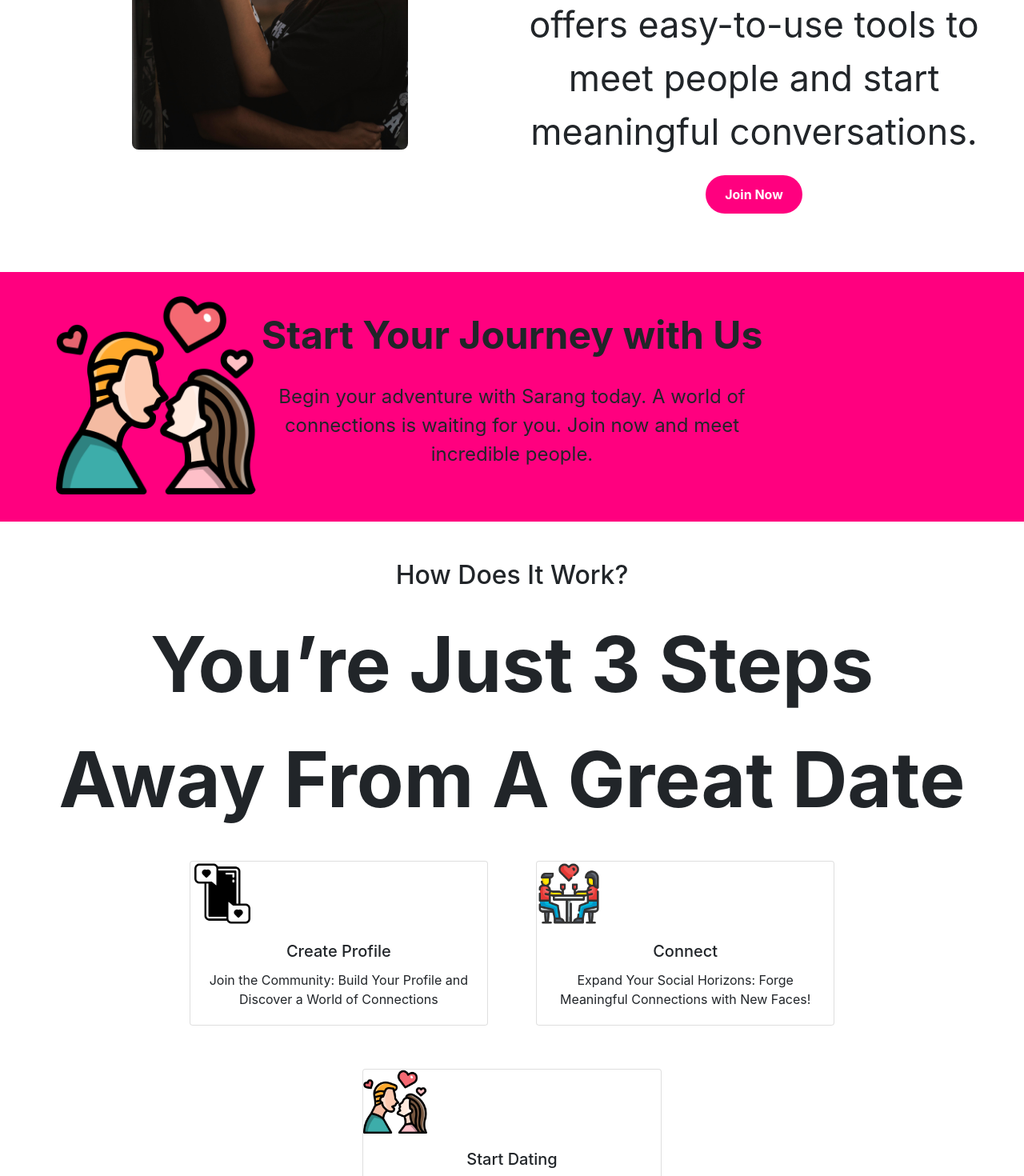
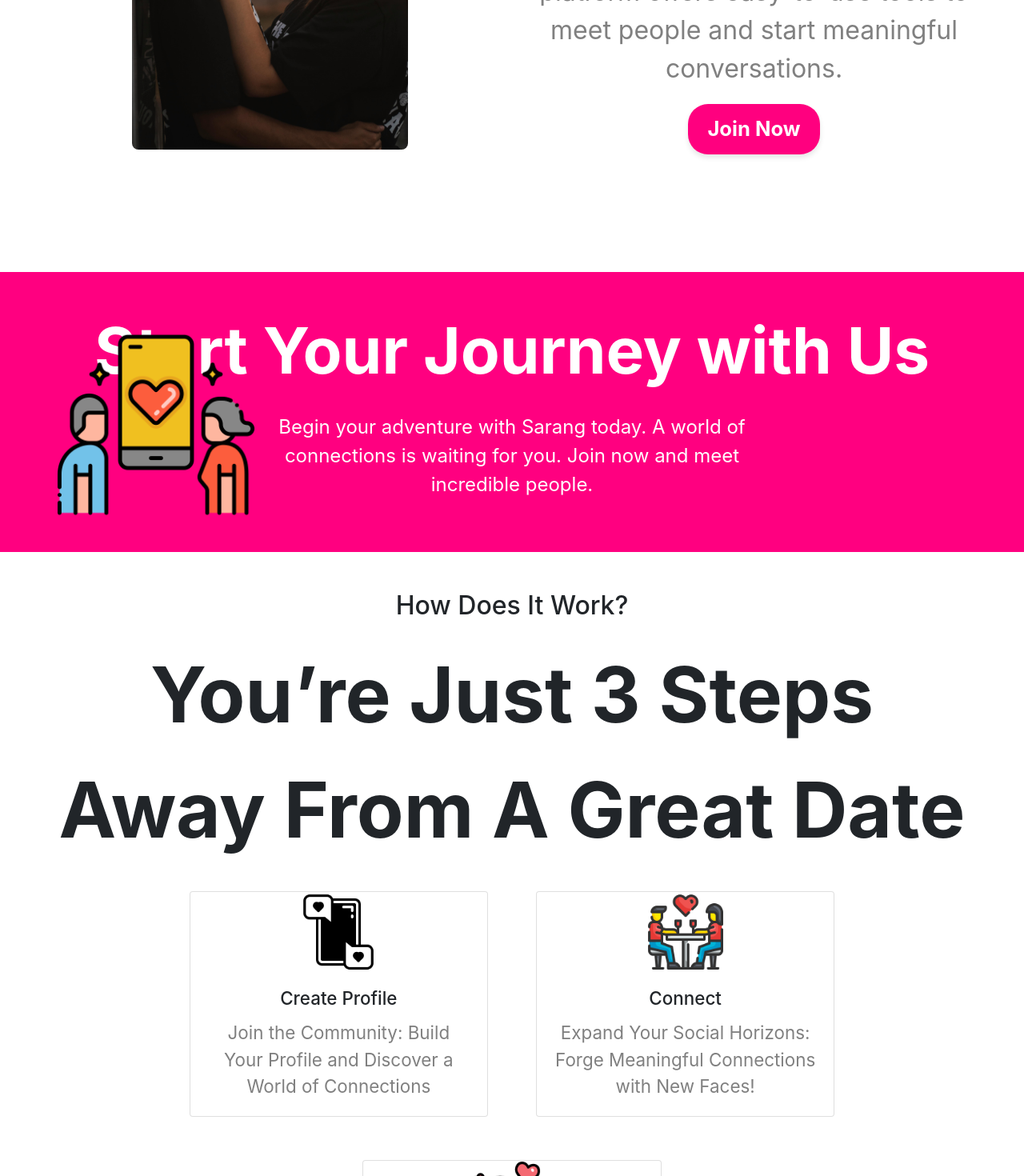
Before and after one commit to impana1999/Sarang, a React (Create React App) app: page / in a window 1280 px wide. Shown: the part 1260-2730 px from the top of the page at 80% size. Built offline with nearby package versions, Linux system fonts and the light colour scheme.

Commit message:
first commit

```diff
--- a/src/components/Dashboard/dashbard.css
+++ b/src/components/Dashboard/dashbard.css
@@ -35,7 +35,8 @@
   position: absolute;
   top: 40px;
   right: 50px;
-  display: flex;
+  display: flex; /* This will place the links side by side */
+
 }
 
 .top-right-nav a {
@@ -43,7 +44,6 @@
   color: white;
   text-decoration: none;
   font-weight: bold;
-  margin-right: 30px;
 }
 
 .top-right-nav a:last-child {
@@ -82,6 +82,7 @@
   font-size: 4rem;
   font-weight: bold;
   margin-bottom: 20px;
+  font-style:normal
 }
 
 .subtitle {
@@ -94,17 +95,19 @@
   color: white;
   border: none;
   padding: 12px 24px;
-  font-size: 1rem;
+  font-size: 1.6rem;
   font-weight: bold;
   cursor: pointer;
+  font-style: unset;
   border-radius: 25px;
   transition: background-color 0.3s ease;
+  box-shadow: 0px 4px 6px rgba(0, 0, 0, 0.1);
 }
 
 .cta-button:hover {
-  background-color: #e6006f;
+  background-color: #0056b3; /* Darker background color on hover */
+  box-shadow: 0px 6px 12px rgba(0, 0, 0, 0.2); /* Increase shadow on hover */
 }
-
 /* Second Section with Left and Right Columns */
 .split-section {
   display: flex;
@@ -137,30 +140,35 @@
   font-size: 5rem;
   font-weight: bold;
   margin-bottom: 15px;
+  font-style: normal;
 }
 
 .section-text {
-  font-size: 2.8rem;
+  font-size: 2rem;
   margin-bottom: 20px;
+  color:#808080
 }
 
 /* Third Section: Start Your Journey */
 .start-your-journey {
-  background-color: #ff007f;
+  background-color: #ff0080;
   padding: 50px; /* Unified padding for consistency */
   text-align: center;
+  color: white;
 }
 
 .journey-title {
-  font-size: 3rem;
+  font-size: 5rem;
   font-weight: bold;
   margin-bottom: 20px;
+  font-style: normal;
 }
 
 .journey-content {
   display: flex;
   justify-content: center;
   align-items: center;
+  font-size: 2rem;
   gap: 30px;
   position: relative;
 }
@@ -186,7 +194,7 @@
   padding: 50px; /* Unified padding for consistency */
   text-align: center;
   background-color: #fff;
-  height: 90vh;;
+  height: 90vh;
 }
 
 .how-it-works-title {
@@ -198,6 +206,7 @@
   font-size: 6rem;
   margin-bottom: 30px;
   font-weight: bold;
+  font-style: normal;
 }
 
 .steps-container {
@@ -208,31 +217,34 @@
   flex-wrap: wrap;
 }
 
-.step {
-  flex: 1;
-  display: flex;
-  justify-content: flex-start;
-  align-items: center;
-  text-align: left;
-  margin-bottom: 20px;
+.step-card {
+  position: relative;
+  width: 100%;  /* Allow card to take full width */
 }
 
 .step-image {
-  width: 80px;
-  height: 80px;
-  margin-right: 20px;
+  display: block;  /* Make the image block-level for centering */
+  margin-left: auto;
+  margin-right: auto;  /* This centers the image inside the card */
+  width: 100px;  /* Set a fixed width */
+  height: 100px;  /* Set a fixed height */
+  object-fit: cover;  /* Maintain the aspect ratio */
 }
 
-.step-text h3 {
-  font-size: 1.8rem;
-  font-weight: bold;
-  margin-bottom: 10px;
+.card-body {
+  padding-top: 20px;
+  text-align: center;  /* Center the text inside the card */
 }
 
-.step-text p {
-  font-size: 1.2rem;
+.card-title {
+  font-size: 1.4rem;
+  font-style: normal;
 }
-
+.card-text {
+  font-size: 1.4rem;
+  font-style: normal;
+  color:#808080
+}
 /* Responsive Design for Mobile */
 @media (max-width: 768px) {
   /* Header adjustments */
--- a/src/components/Dashboard/dashboard.jsx
+++ b/src/components/Dashboard/dashboard.jsx
@@ -11,7 +11,7 @@ import leftImage from '../../assets/backgroundimage6.jpg';
 import createProfileImage from '../../assets/phone.png';
 import connectImage from '../../assets/dating.png';
 import startDatingImage from '../../assets/kiss.png';
-import journeyImage from '../../assets/kiss.png'; // New image for "Start Your Journey with Us"
+import journeyImage from '../../assets/relationships.png'; // New image for "Start Your Journey with Us"
 
 const backgroundImages = [
   backgroundImage1,
@@ -48,7 +48,7 @@ const Dashboard = () => {
       >
         <div className="overlay">
           <div className="content text-center">
-            <div className="top-right-nav position-absolute">
+            <div className="top-right-nav a position-absolute">
               <nav>
                 <a href="/about-us" className="nav-link">About Us</a>
                 <a href="/contact-us" className="nav-link">Contact Us</a>
```
Also changed, not shown: src/assets/relationships.png (added).
